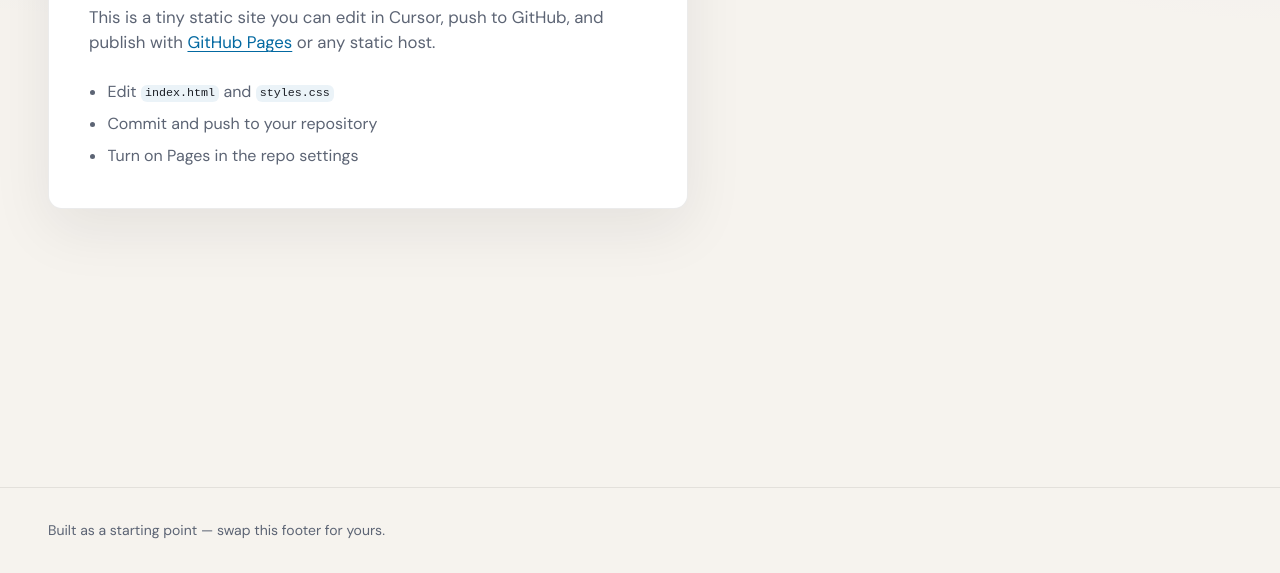
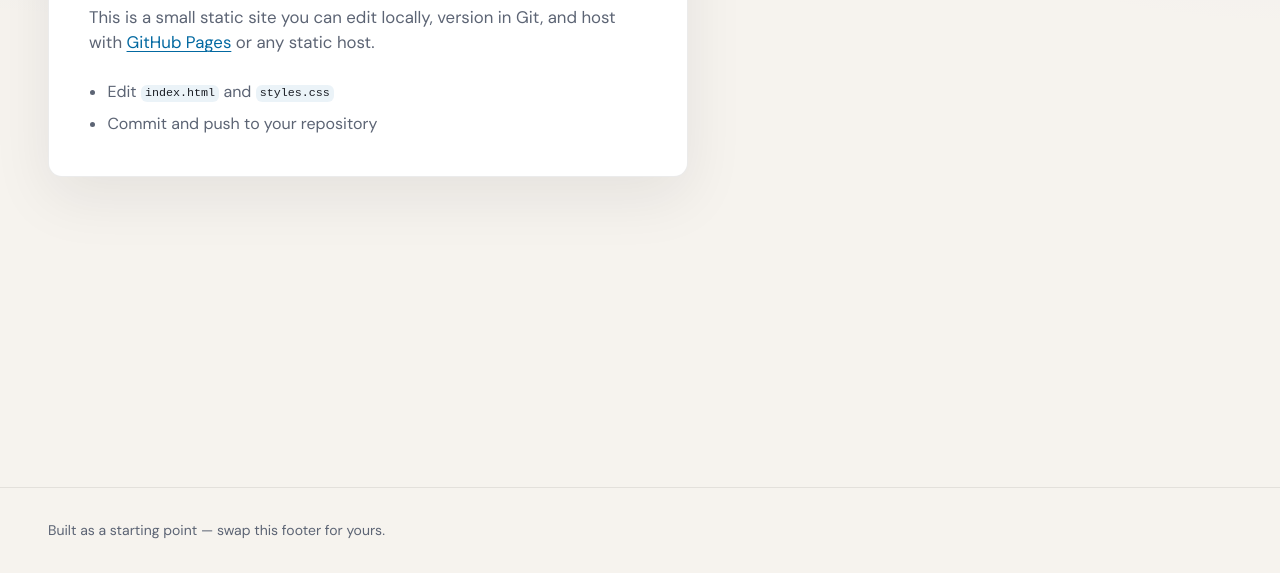
Before and after one commit to jpwetzel-source/github-practice, a plain HTML site: page index.html in a window 1280 px wide. Shown: the part 227-800 px from the top of the page. Drawn offline with Linux system fonts and the light colour scheme.

Commit message:
Homepage copy: generic workflow, no setup checklist
Made-with: Cursor

```diff
--- a/index.html
+++ b/index.html
@@ -25,15 +25,14 @@
       <section class="hero" aria-labelledby="hero-title">
         <h1 id="hero-title" class="hero-title">You are live.</h1>
         <p class="lede">
-          This is a tiny static site you can edit in Cursor, push to GitHub,
-          and publish with
+          This is a small static site you can edit locally, version in Git, and
+          host with
           <a href="https://pages.github.com/">GitHub Pages</a>
           or any static host.
         </p>
         <ul class="checklist" role="list">
           <li>Edit <code>index.html</code> and <code>styles.css</code></li>
           <li>Commit and push to your repository</li>
-          <li>Turn on Pages in the repo settings</li>
         </ul>
       </section>
     </main>
```
